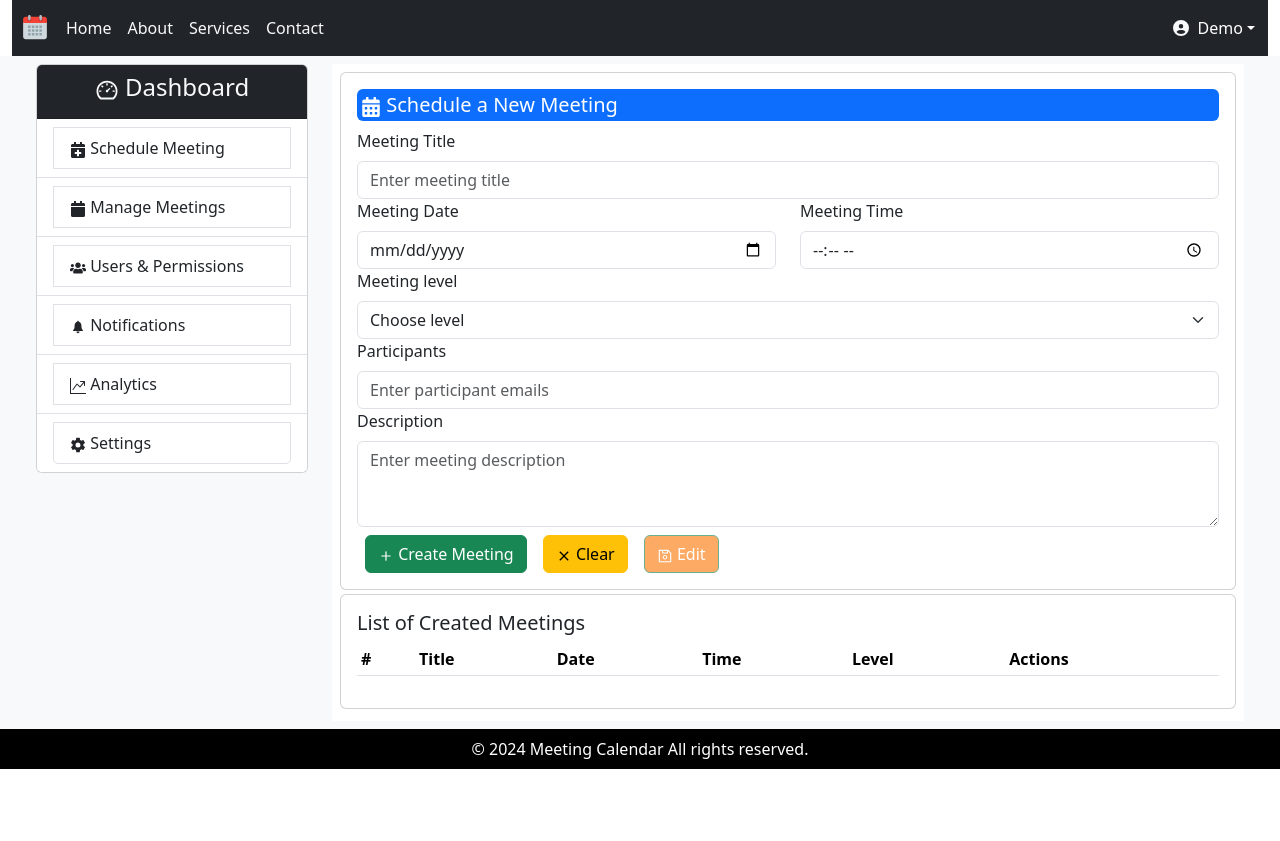
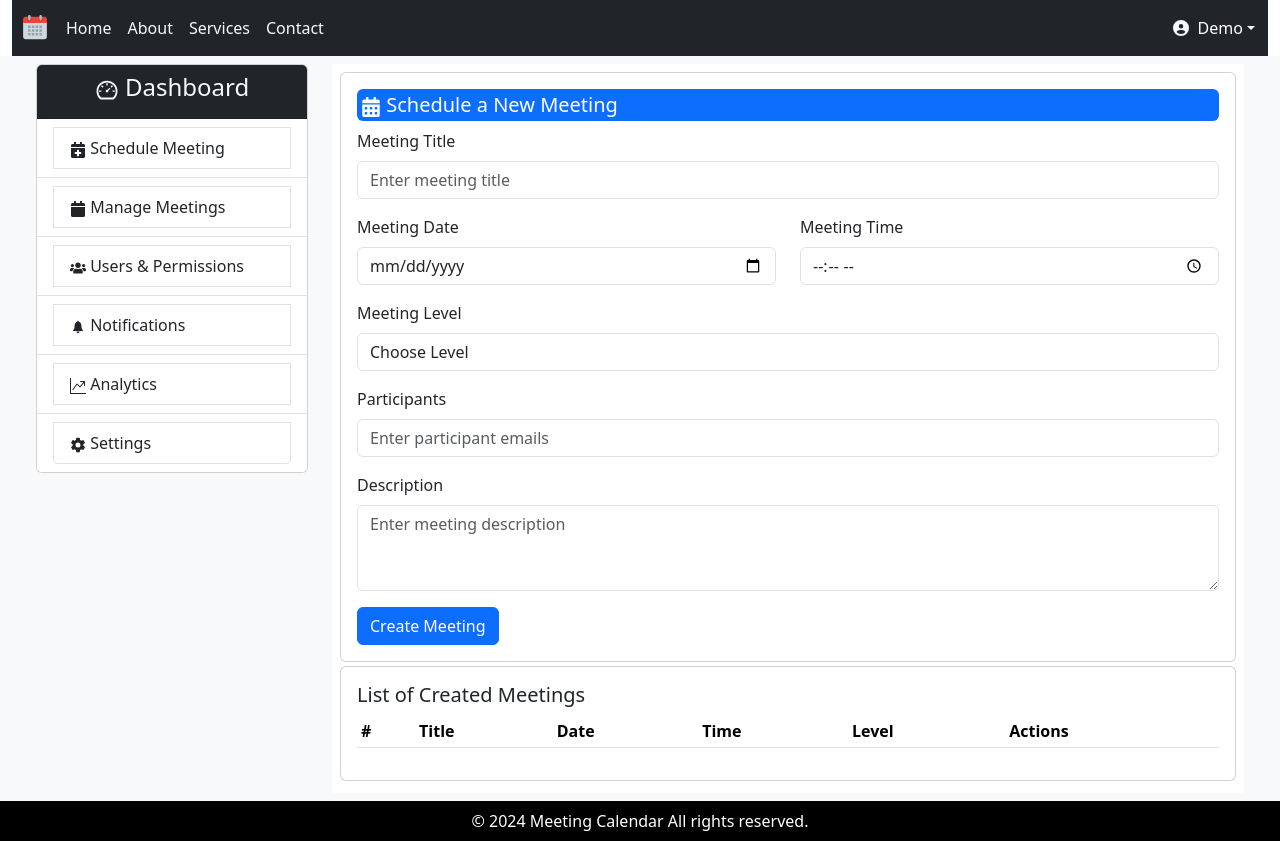
Before and after one commit to Johnruka/SCHEDULED-CALENDAR-APP, a React (Vite) app: page / in a window 1280 px wide. Before the commit the page ends 800 px from the top, so only its background shows below. Built offline with nearby package versions, Linux system fonts and the light colour scheme.

Commit message:
changed the method and added validation method

```diff
--- a/src/components/Meeting/meetingForm.jsx
+++ b/src/components/Meeting/meetingForm.jsx
@@ -1,73 +1,144 @@
-import React from 'react';
-import { addMeetingData, updateMeetingData } from '../../service/MeetingAPI';
-import { HiMiniPlus } from "react-icons/hi2";
-import { AiOutlineSave } from "react-icons/ai";
-import { MdClear } from "react-icons/md";
+import React from "react";
+import "bootstrap/dist/css/bootstrap.min.css";
+import { useForm } from "react-hook-form";
 
-const ScheduleMeeting = (props) => {
-    const handleFormValues = (name,value) => {
-        props.setShowAlert(false);
-        props.setMeetingFormData({...props.meetingFormData, [name]: value});
-    };
 
-    const submitMeetingForm = () => {
-        if(!document.getElementById('createMeeting').disabled) {
-            addMeetingData(props.meetingFormData);
-            props.setAlertName("CREATED");
-            props.setAlertColor("success");
-        } else {
-            updateMeetingData(props.editId, props.meetingFormData);
-            document.getElementById("createMeeting").disabled = false;
-            document.getElementById("editMeeting").disabled = true;
-            props.setAlertName("EDITED");
-            props.setAlertColor("warning");
-        }
-        props.setShowAlert(true);
-        props.clearFields();
+const ScheduleMeeting = ({ addMeeting }) => {
+  const {
+    register,
+    handleSubmit,
+    formState: { errors },
+    reset,
+    watch,
+  } = useForm();
+
+  const onSubmit = (data) => {
+    addMeeting(data);
+    reset();
   };
 
   return (
-    <div>
-        <form action="#" onSubmit={submitMeetingForm}>
-            <div>
-                <label htmlFor="titleFor" className='form-label'>Meeting Title</label>
-                <input type="text" className='form-control' id='titleFor' placeholder='Enter meeting title' value={props.meetingFormData.title} onChange={(event) => handleFormValues("title", event.target.value)} />
+    <form onSubmit={handleSubmit(onSubmit)}>
+      <div className="mb-3">
+        <label className="form-label">Meeting Title</label>
+        <input
+          {...register("title", {
+            required: "Title is required",
+          })}
+          placeholder="Enter meeting title"
+          type="text"
+          className={`form-control ${errors.title ? "is-invalid" : ""}`}
+        />
+        {errors.title && (
+          <div className="invalid-feedback">{errors.title.message}</div>
+        )}
       </div>
-            <div className='row'>
-                <div className='col-md-6'>
-                    <label htmlFor="dateFor" className='form-label'>Meeting Date</label>
-                    <input type="date" className='form-control' id='dateFor' value={props.meetingFormData.date} onChange={(event) => handleFormValues("date", event.target.value)} />
+      <div className="row">
+        <div className="mb-3 col-md-6">
+          <label className="form-label">Meeting Date</label>
+          <input
+            {...register("date", {
+              required: "Date is required",
+              validate: {
+                notPastDate: (value) => {
+                  const today = new Date();
+                  const selectedDate = new Date(value);
+                  return (
+                    selectedDate >= today.setHours(0, 0, 0, 0) ||
+                    "Date cannot be in the past"
+                  );
+                },
+              },
+            })}
+            type="date"
+            className={`form-control ${errors.date ? "is-invalid" : ""}`}
+          />
+          {errors.date && (
+            <div className="invalid-feedback">{errors.date.message}</div>
+          )}
         </div>
-                <div className='col-md-6'>
-                    <label htmlFor="timeFor" className='form-label'>Meeting Time</label>
-                    <input type="time" className='form-control' id='timeFor' value={props.meetingFormData.time} onChange={(event) => handleFormValues("time", event.target.value)} />
+        <div className="mb-3 col-md-6">
+          <label className="form-label">Meeting Time</label>
+          <input
+            {...register("time", {
+              required: "Time is required",
+              validate: {
+                notPastTime: (value) => {
+                  const today = new Date();
+                  const selectedDate = watch("date");
+                  if (!selectedDate) return "Please select a date first";
+
+                  const selectedDateTime = new Date(`${selectedDate}T${value}`);
+                  return (
+                    selectedDateTime >= today || "Time must be in the future"
+                  );
+                },
+              },
+            })}
+            type="time"
+            className={`form-control ${errors.time ? "is-invalid" : ""}`}
+          />
+          {errors.time && (
+            <div className="invalid-feedback">{errors.time.message}</div>
+          )}
         </div>
       </div>
-            <div>
-                <label htmlFor="levelFor" className='form-label'>Meeting level</label>
-                <select className="form-select" id="levelFor" value={props.meetingFormData.level} onChange={(event) => handleFormValues("level", event.target.value)} >
-                    <option>Choose level</option>
-                    <option value="Team">Team</option>
-                    <option value="Account">Account</option>
-                    <option value="Department">Department</option>
-                    <option value="All">All</option>
+      <div className="mb-3">
+        <label className="form-label">Meeting Level</label>
+        <select
+          {...register("level", { required: "Level is required" })}
+          className={`form-control ${errors.level ? "is-invalid" : ""}`}
+        >
+          <option value="">Choose Level</option>
+          <option value={"team"}>Team</option>
+          <option value={"department"}>Department</option>
+          <option value={"company"}>Company</option>
         </select>
+        {errors.level && (
+          <div className="invalid-feedback">{errors.level.message}</div>
+        )}
       </div>
-            <div>
-                <label htmlFor="participantsFor" className='form-label'>Participants</label>
-                <input type="email" className='form-control' id='participantsFor' placeholder='Enter participant emails' value={props.meetingFormData.participants} onChange={(event) => handleFormValues("participants", event.target.value)} />
+      <div className="mb-3">
+        <label className="form-label">Participants</label>
+        <input
+          {...register("participants", {
+            required: "Participants are required",
+            pattern: {
+              value: /^[a-zA-Z0-9._%+-]+@[a-zA-Z0-9.-]+\.[a-zA-Z]{2,}$/,
+              message: "Email is invalid",
+            },
+          })}
+          placeholder="Enter participant emails"
+          type="text"
+          className={`form-control ${errors.participants ? "is-invalid" : ""}`}
+        />
+        {errors.participants && (
+          <div className="invalid-feedback">{errors.participants.message}</div>
+        )}
       </div>
-            <div>
-                <label htmlFor="descriptionFor" className='form-label'>Description</label>
-                <textarea className='form-control' id='descriptionFor' rows="3" placeholder='Enter meeting description' value={props.meetingFormData.description} onChange={(event) => handleFormValues("description", event.target.value)} />
+      <div className="mb-3">
+        <label className="form-label">Description</label>
+        <textarea
+          {...register("description", {
+            required: "Description is required",
+            minLength: {
+              value: 5,
+              message: "Description is too short",
+            },
+          })}
+          placeholder="Enter meeting description"
+          type="text"
+          className={`form-control ${errors.description ? "is-invalid" : ""}`}
+          rows="3"
+        />
+        {errors.description && (
+          <div className="invalid-feedback">{errors.description.message}</div>
+        )}
       </div>
-            <div className='mt-2'>
-                <button type="submit" className='btn btn-success mx-2' id="createMeeting"><HiMiniPlus /> Create Meeting</button>
-                <button type="button" className='btn btn-warning mx-2' id="clearFields" onClick={() => { props.setShowAlert(false); props.clearFields(); }}><MdClear /> Clear</button>
-                <button type="submit" className='btn btn-success mx-2' id="editMeeting" style={{backgroundColor: "#fd7e14"}} disabled><AiOutlineSave /> Edit</button>
-            </div>
+      <button type="submit" className="btn btn-primary">
+        Create Meeting
+      </button>
     </form>
-    </div>
   );
 };
 
```
Lines whose indentation alone changed are shown as unchanged.
